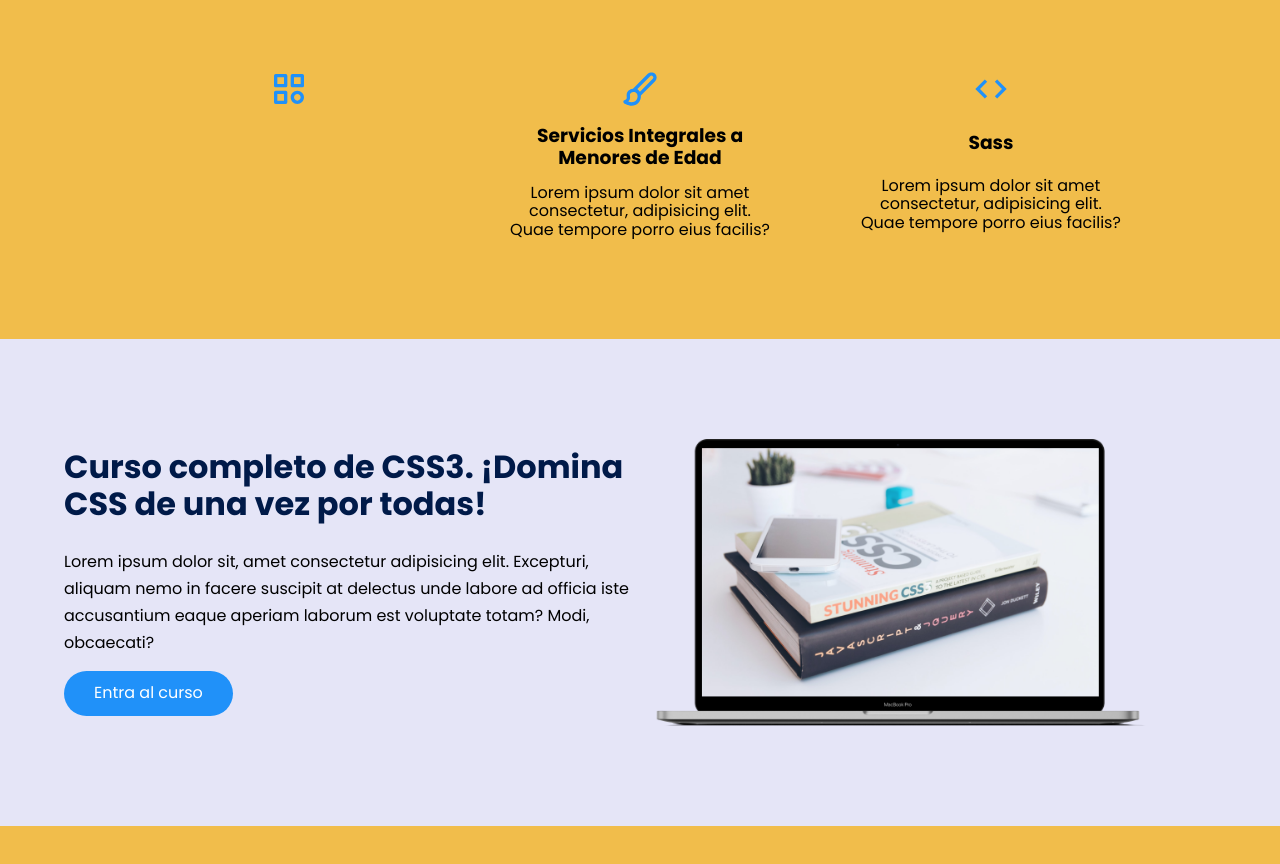
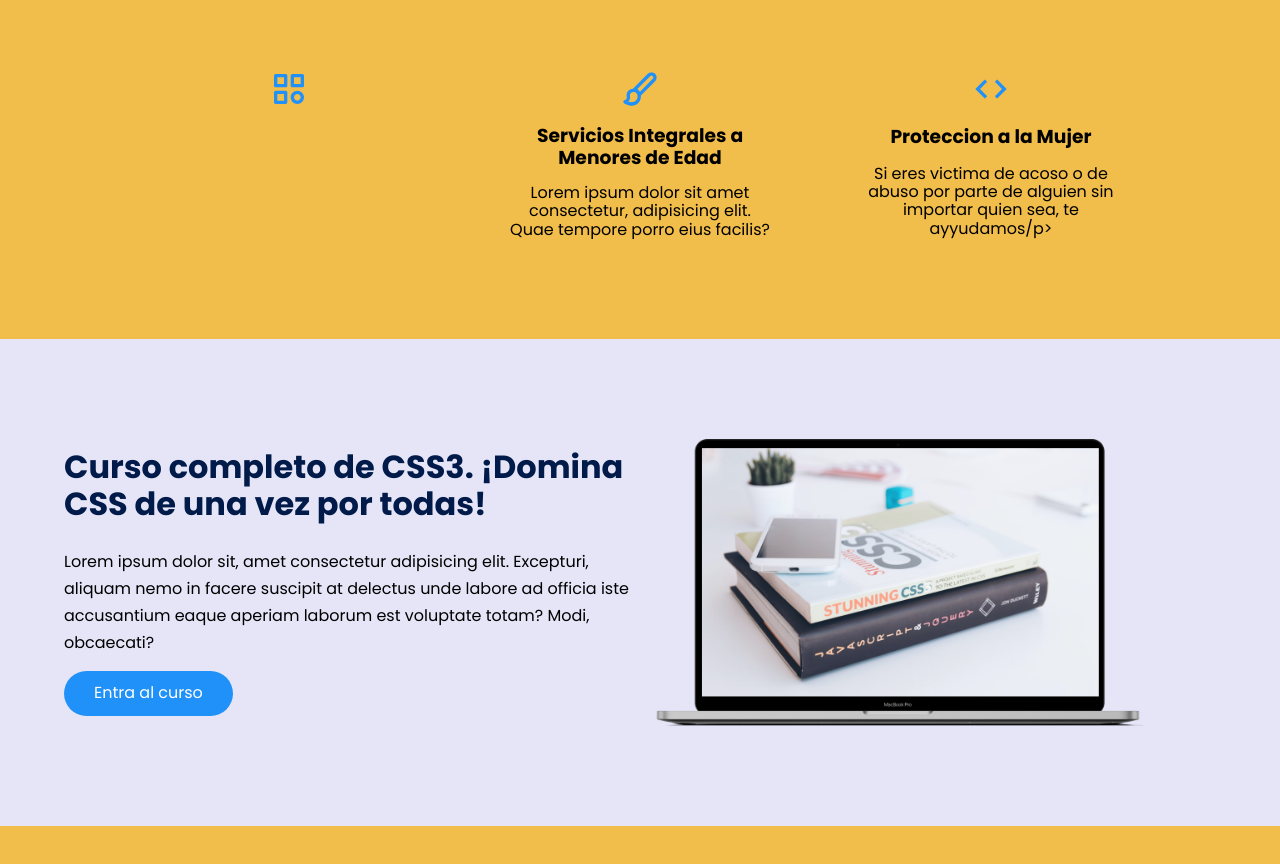
Before and after one commit to JhanHader2022/DesarrolloCssHtmlJs, a plain HTML site: page acercadenosotros.html in a window 1280 px wide. Shown: the part 1000-1864 px from the top of the page. Drawn offline with Linux system fonts and the light colour scheme.

Commit message:
cambio linea 92
Se cambia el lorem isup, por protección al a mujer

```diff
--- a/acercadenosotros.html
+++ b/acercadenosotros.html
@@ -89,9 +89,8 @@
 
                 <article class="about__icons">
                     <img src="./images/code.svg" class="about__icon">
-                    <h3 class="about__title">Sass</h3>
-                    <p class="about__paragrah">Lorem ipsum dolor sit amet consectetur, adipisicing elit. Quae tempore
-                        porro eius facilis?</p>
+                    <h3 class="about__title">Proteccion a  la Mujer </h3>
+                    <p class="about__paragrah">Si eres victima de acoso o de abuso por parte de alguien sin importar quien sea, te ayyudamos/p>
                 </article>
             </div>
         </section>
```
